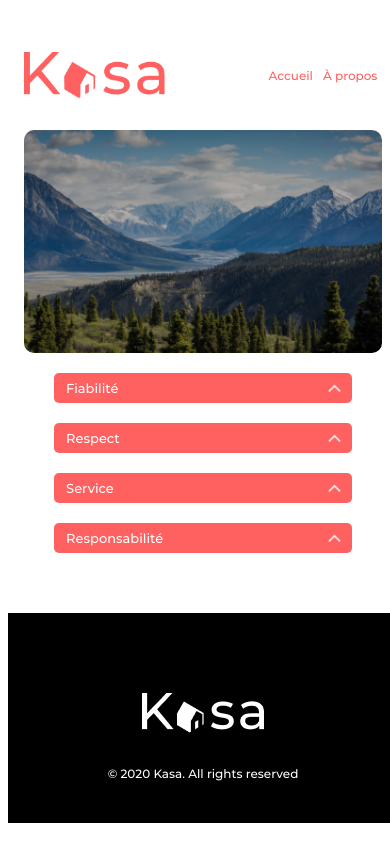
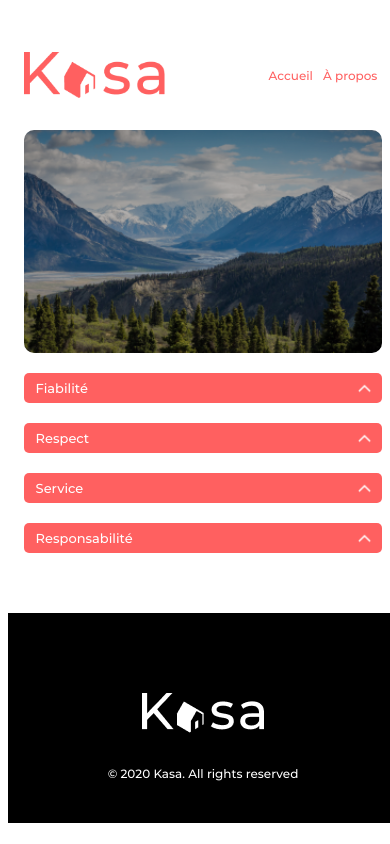
Before and after one commit to BrunoFrds/Kasa, a React (Create React App) app in the folder kasa/: page /apropos in a window 390 px wide. Built offline with nearby package versions, Linux system fonts and the light colour scheme.

Commit message:
Finition

```diff
--- a/kasa/src/components/Card/Card.css
+++ b/kasa/src/components/Card/Card.css
@@ -4,7 +4,7 @@
   border-radius: 10px;
   width: 340px;
   height: 340px;
-  margin: 25px 30px 25px 30px;
+  margin: 25px auto 25px auto;
 }
 
 .card:hover {
--- a/kasa/src/components/Collapse/Collapse.css
+++ b/kasa/src/components/Collapse/Collapse.css
@@ -40,6 +40,9 @@
   border-bottom-right-radius: 10px;
   margin-top: -10px;
   padding-top: 20px;
+  height: 75%;
+  min-height: 100px;
+  padding: 25px 10px 10px 10px;
 }
 
 .description {
@@ -79,6 +82,7 @@
     border-bottom-left-radius: 5px;
     border-bottom-right-radius: 5px;
     padding-top: 10px;
+    min-height: 50px;
   }
 
   .description {
--- a/kasa/src/components/Navigation/Navigation.jsx
+++ b/kasa/src/components/Navigation/Navigation.jsx
@@ -4,7 +4,6 @@ import { NavLink } from "react-router-dom";
 
 const Navigation = () => {
   return (
-    // NavLink permet de faire des liens vers les chemins définis
     <div>
       <nav>
         <NavLink to="/" className="lien">
--- a/kasa/src/pages/A-propos/APropos.css
+++ b/kasa/src/pages/A-propos/APropos.css
@@ -25,4 +25,8 @@
   .banniere-apropos img {
     opacity: 0;
   }
+
+  .collapse-apropos {
+    width: 100%;
+  }
 }
```
